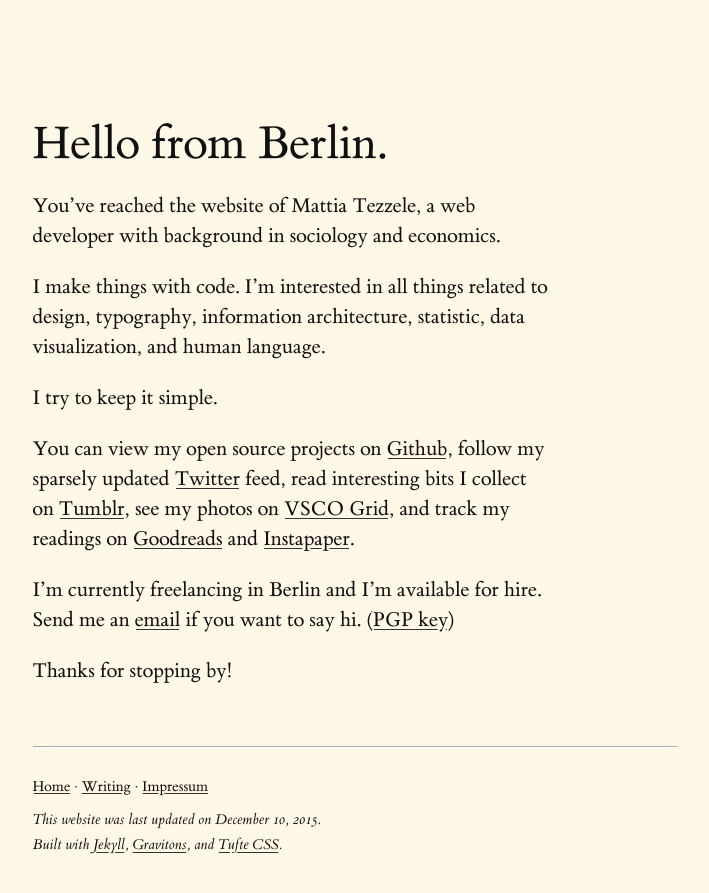
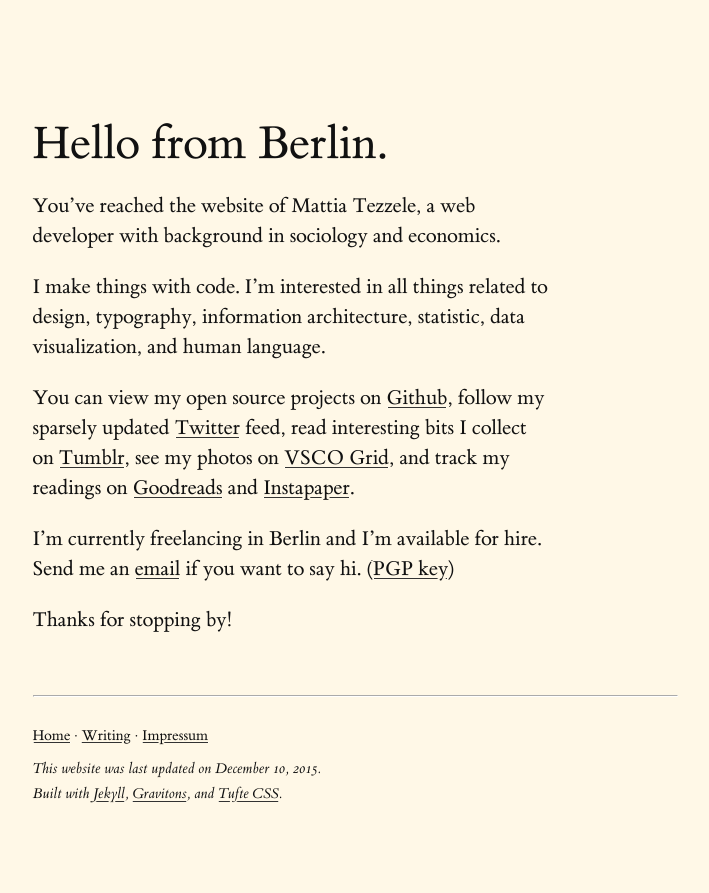
Before and after one commit to mrzool/mrzool.github.io, a Jekyll site: the page built from index.md, in a window 1280 px wide. Shown: the top 893 px of the page, without its empty margins (285-994 px from the left). Built offline with Jekyll 4.4.1, drawn with Linux system fonts in a browser that asks for light colours.

Commit message:
Say less things

```diff
--- a/index.md
+++ b/index.md
@@ -10,8 +10,6 @@ You've reached the website of Mattia Tezzele, a web developer with background in
 
 I make things with code. I'm interested in all things related to design, typography, information architecture, statistic, data visualization, and human language.
 
-I try to keep it simple.
-
 You can view my open source projects on [Github](http://github.com/mrzool), follow my sparsely updated [Twitter](http://twitter.com/mrzool_) feed, read interesting bits I collect on [Tumblr](http://zoolnotes.tumblr.com), see my photos on [VSCO Grid](https://mrzool.vsco.co/), and track my readings on [Goodreads](http://www.goodreads.com/mrzool) and [Instapaper](https://www.instapaper.com/p/__zool).
 
 I'm currently freelancing in Berlin and I'm available for hire. Send me an [email](mailto:info@mrzool.cc) if you want to say hi. ([PGP key](https://keybase.io/zool))
```
